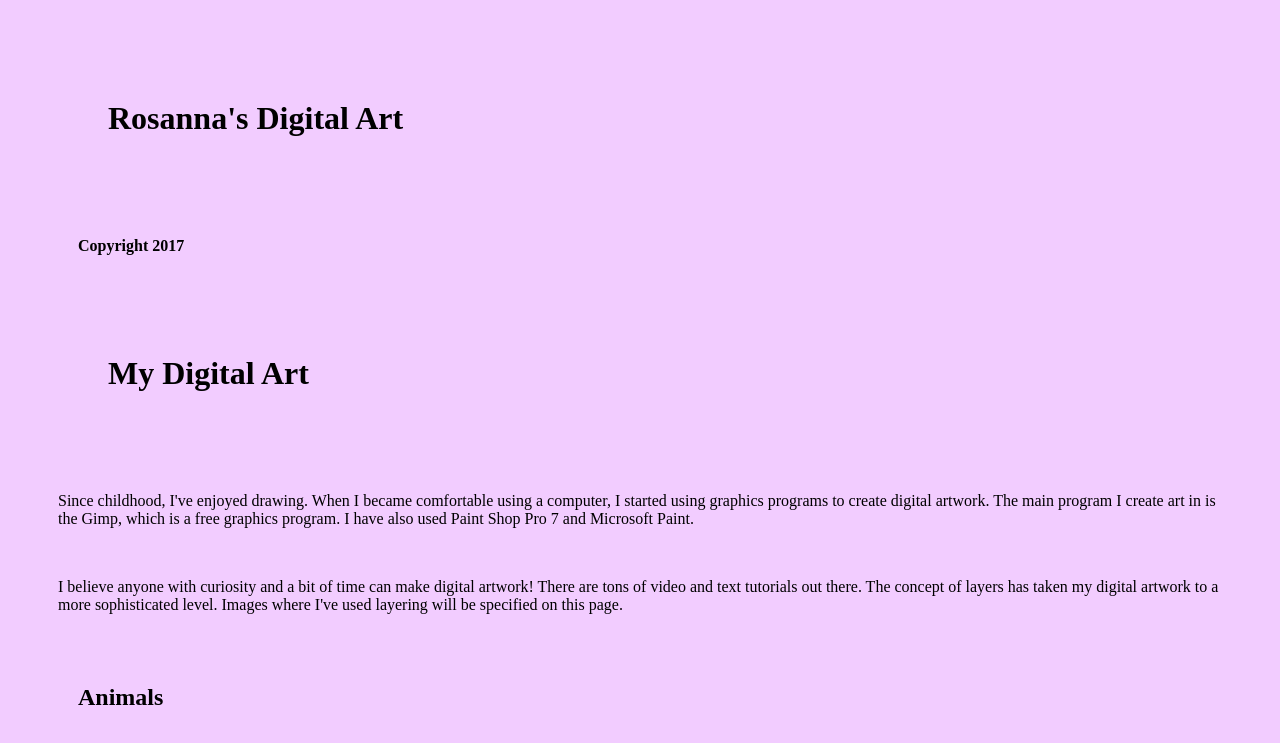
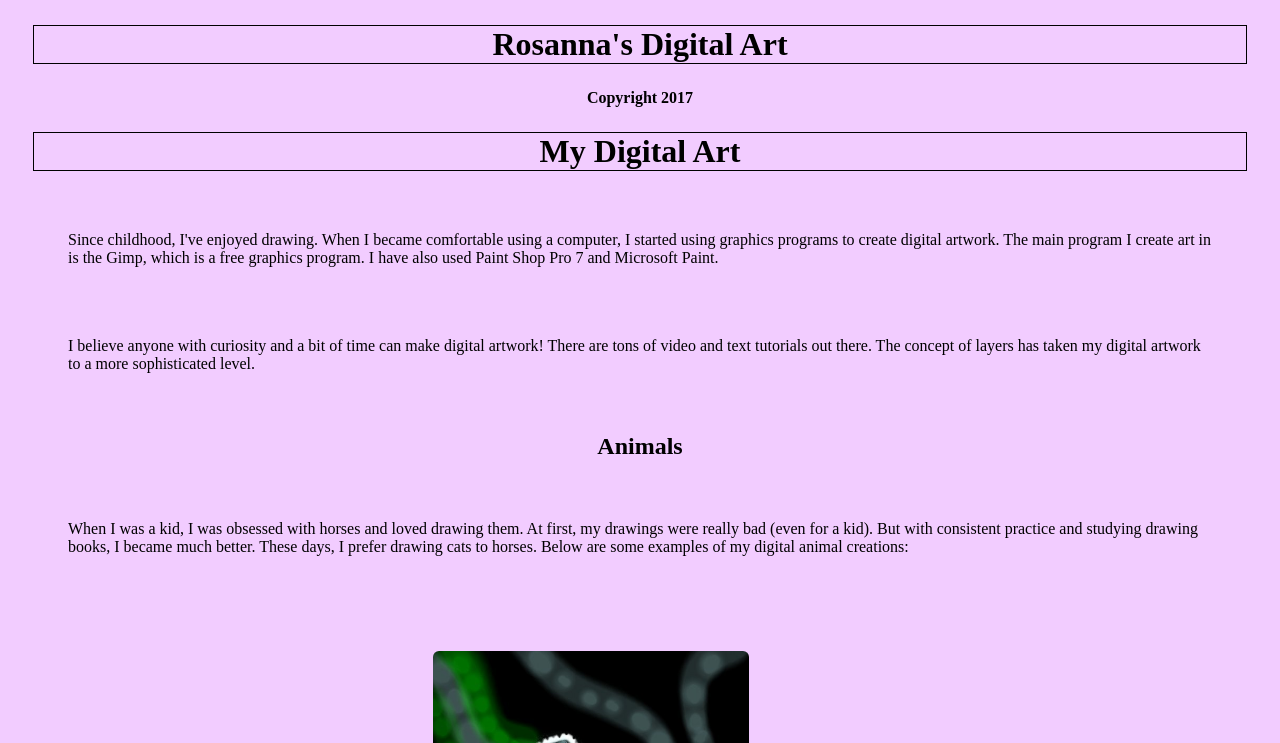
Before and after one commit to rcohle/html-me-something, a plain HTML site: page index.html in a window 1280 px wide. Shown: the top 743 px of the page. Drawn offline with Linux system fonts and the light colour scheme.

Commit message:
further mods to html and css

```diff
--- a/index.html
+++ b/index.html
@@ -25,7 +25,7 @@
 
       <p>I believe anyone with curiosity and a bit of time can make digital artwork! There are tons of video
          and text tutorials out there. The concept of layers has taken my digital artwork to a more sophisticated
-         level. Images where I've used layering will be specified on this page.</p>
+         level.</p>
   </article>
 
   <h2>Animals</h2>
--- a/styles.css
+++ b/styles.css
@@ -6,26 +6,32 @@ body{
 
 img.resize{
   border-radius:16px;
-  padding: 10px 10px 10px 10px;
+  padding: 10px;
+  margin: 25px;
   max-width:25%;
   max-height:25%;
+}
+
+p{
+  margin: 50px;
+  padding: 10px;
+}
+
+h1{
+  margin: 25px;
+  text-align: center;
+  border: 1px solid black;
 
 }
 
-
-p{
-  margin: 50px;
+h2{
+  margin: 25px;
+  text-align: center;
 
 }
 
-h1{
-  margin: 100px;
+h4{
+  margin: 25px;
+  text-align: center;
+
 }
-
-h2{
-  margin: 70px;
-}
-
-h4{
-  margin: 70px;
-}
```
